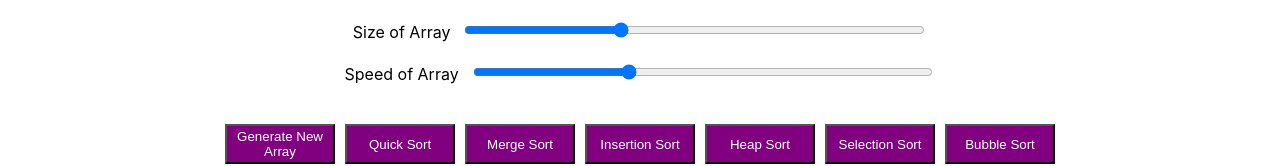
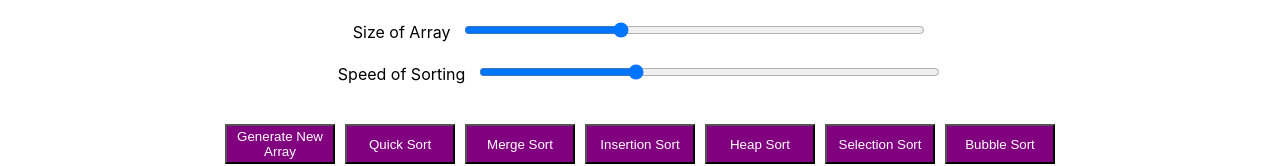
Before and after one commit to mayankagg2001/Sorting-Visualizer, a React (Create React App) app: page / in a window 1280 px wide. Shown: the top 166 px of the page. Built offline with nearby package versions, Linux system fonts and the light colour scheme.

Commit message:
improvement

```diff
--- a/src/sorting_visualization/Sorting_visualization.js
+++ b/src/sorting_visualization/Sorting_visualization.js
@@ -266,7 +266,7 @@ function Sorting_visualization() {
                 <input type="range" id="input__slider" className="input__slider" min="20" max="200" onChange={changearray} value={size} step="1" />
             </div>
             <div className="input__style">
-                <label for="input__slider">Speed of Array</label>
+                <label for="input__slider">Speed of Sorting</label>
                 <input type="range" id="input__slider2" className="input__slider" min={minspeed} max={maxspeed} onChange={changespeed} value={speed} step="1" />
             </div>
             <div className="Buttons" >
```
Also changed, not shown: 1 other file (tests, documents, lock files or other folders).
